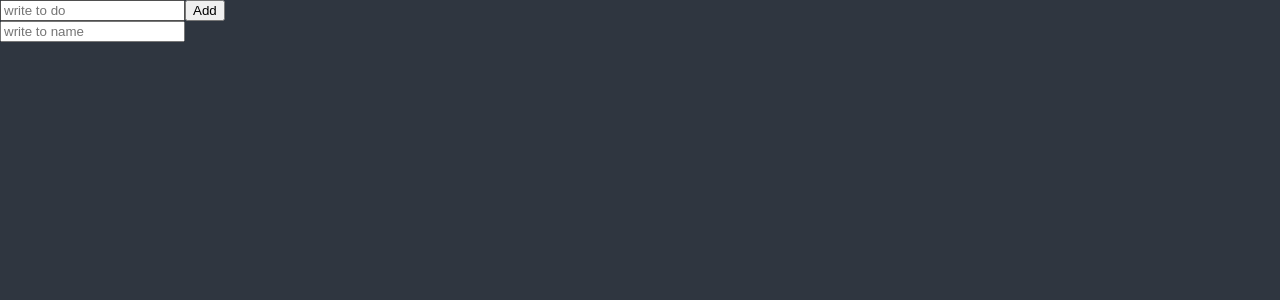
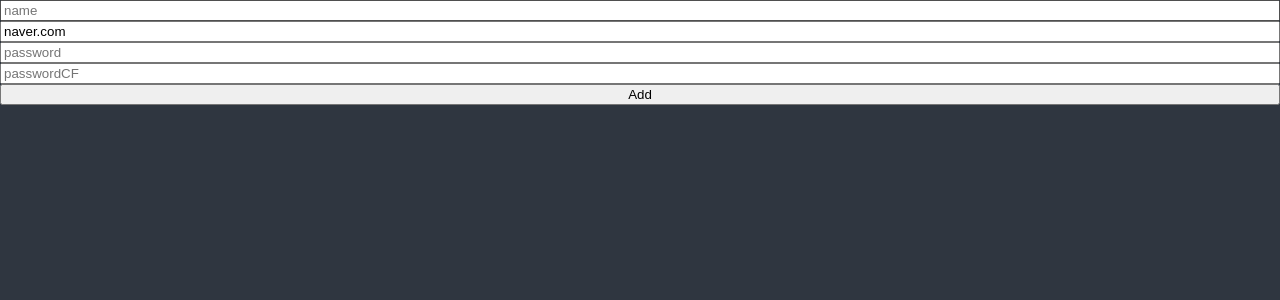
Before and after one commit to Chanwoo-Jeong/ReactJsMaster, a React (Create React App) app in the folder todolist/: page / in a window 1280 px wide. Shown: the top 300 px of the page. Built offline with nearby package versions, Linux system fonts and the light colour scheme.

Commit message:
react-hook-form

```diff
--- a/todolist/src/Todolist.tsx
+++ b/todolist/src/Todolist.tsx
@@ -1,5 +1,6 @@
 import { useEffect, useState } from "react";
 import { useForm } from "react-hook-form";
+import { DefaultValue } from "recoil";
 
 // function Todolist() {
 
@@ -30,19 +31,94 @@
 //   );
 // }
 
+interface IForm {
+  name: string;
+  Email: string;
+  password: string;
+  passwordCF: string;
+  extraError?: string;
+}
+
 function Todolist() {
-const {register , watch} = useForm();
-console.log(watch())
+  const {
+    register,
+    watch,
+    handleSubmit,
+    formState: { errors },
+    setError,
+  } = useForm<IForm>({
+    defaultValues: {
+      Email: "naver.com",
+    },
+  });
+  const onValid = (data: IForm) => {
+    if (data.password !== data.passwordCF)
+      setError(
+        "passwordCF",
+        { message: "Password are not the same" },
+        { shouldFocus: true }
+      );
+    //setError("extraError", {message : "server is offline"})
+  };
+  console.log(errors);
+  // console.log(watch());
   return (
     <>
       <div>
-        <form>
-          <input {...register("toDo")} type="text"  placeholder="write to do" />
+        <form
+          style={{ display: "flex", flexDirection: "column" }}
+          onSubmit={handleSubmit(onValid)}
+        >
+          <input
+            {...register("name", {
+              required: "name is required",
+              validate: {
+                noWoony: (value) =>
+                  value.includes("woony") ? "no woony allowed" : true,
+                noLuna: (value) =>
+                  value.includes("Lunana") ? "no Luna allowed" : true,
+              },
+              minLength: { value: 5, message: "too short name" },
+            })}
+            type="text"
+            placeholder="name"
+          />
+          <span>{errors?.name?.message as string}</span>
+          <input
+            {...register("Email", {
+              required: "Email is required",
+              pattern: {
+                value: /^[A-Za-z0-9._%+-]+@naver.com$/,
+                message: "Only naver Email use",
+              },
+            })}
+            type="text"
+            placeholder="Email"
+          />
+          <span>{errors?.Email?.message as string}</span>
+          <input
+            {...register("password", {
+              required: "password is required",
+              minLength: { value: 7, message: "too short password" },
+            })}
+            type="text"
+            placeholder="password"
+          />
+          <span>{errors?.password?.message as string}</span>
+          <input
+            {...register("passwordCF", {
+              required: "passwordCF is required",
+              minLength: { value: 7, message: "too short password" },
+            })}
+            type="text"
+            placeholder="passwordCF"
+          />
+          <span>{errors?.passwordCF?.message as string}</span>
           <button>Add</button>
+          <span>{errors?.extraError?.message as string}</span>
         </form>
-        <input {...register("name")} type="text"  placeholder="write to name" />
       </div>
-      {watch().toDo && watch().name ? "submit" :''}
+      {watch().name && watch().Email && watch().password ? "submit" : ""}
     </>
   );
 }
```
